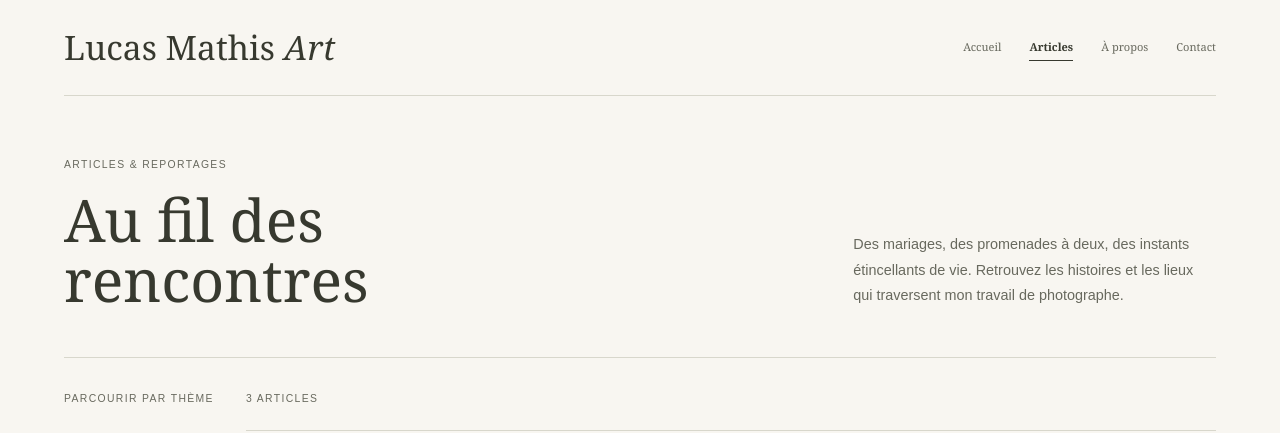
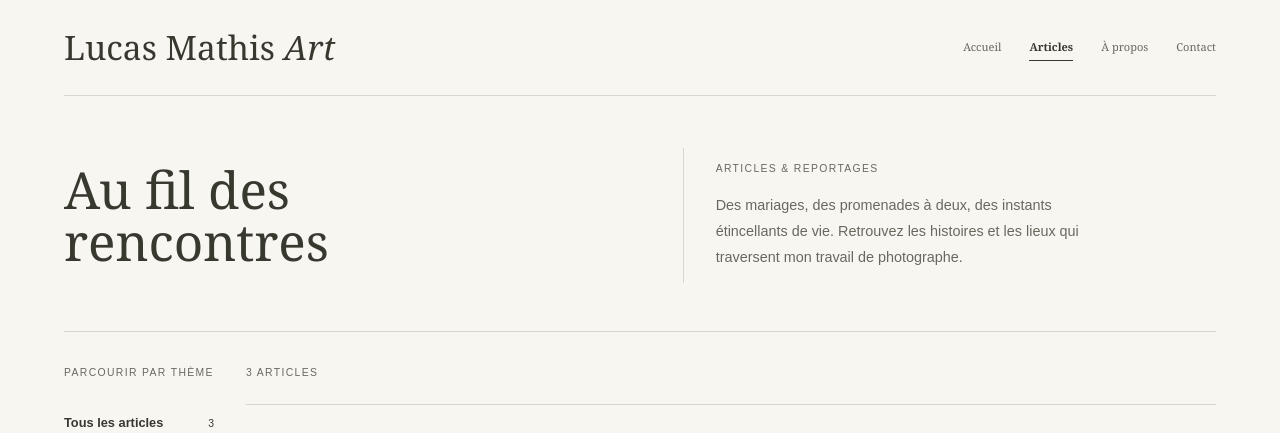
Before and after one commit to lucathis67/lucathis67.github.io, a Jekyll site: the page built from articles.html, in a window 1280 px wide and 1400 px high, cut to the strip 0-433 px from the top of the window. Built offline with Jekyll 4.4.1, drawn with Linux system fonts in a browser that asks for light colours; some web fonts are replaced.

Commit message:
evol ui page articles

```diff
--- a/_sass/_archive.scss
+++ b/_sass/_archive.scss
@@ -6,10 +6,10 @@
 }
 .archive-heading {
   display: grid;
-  grid-template-columns: minmax(0, 2fr) minmax(0, 1fr);
-  align-items: end;
+  grid-template-columns: minmax(0, 1.1fr) minmax(0, 1fr);
+  align-items: center;
   gap: 64px;
-  padding: 60px 0 48px;
+  padding: 52px 0 48px;
   border-bottom: var(--border-default);
 }
 .archive-heading .eyebrow {
@@ -18,15 +18,24 @@
 .archive-heading h1 {
   max-width: 16ch;
   margin: 0;
-  font-size: clamp(2.5rem, 4.6vw, 4rem);
+  font-size: clamp(2.5rem, 4vw, 3.5rem);
   line-height: 1.02;
   font-weight: 400;
   text-wrap: balance;
 }
 .archive-introduction {
+  max-width: 48ch;
   margin: 0;
   font-size: 0.9rem;
   line-height: 1.8;
+}
+.archive-heading-introduction {
+  align-self: stretch;
+  display: flex;
+  flex-direction: column;
+  justify-content: center;
+  padding: 12px 0 12px 40px;
+  border-left: var(--border-default);
 }
 .archive-layout {
   display: grid;
@@ -191,6 +200,12 @@ a.archive-image-link:active {
 }
 
 @include bp.tablet-only {
+  .archive-heading {
+    gap: 32px;
+  }
+  .archive-heading-introduction {
+    padding-left: 32px;
+  }
   .archive-layout {
     grid-template-columns: 150px minmax(0, 1fr);
     gap: 32px;
@@ -212,6 +227,11 @@ a.archive-image-link:active {
   .archive-introduction {
     max-width: 48ch;
     font-size: 0.85rem;
+  }
+  .archive-heading-introduction {
+    padding: 24px 0 0;
+    border-left: 0;
+    border-top: var(--border-default);
   }
   .archive-layout {
     display: block;
--- a/articles.html
+++ b/articles.html
@@ -9,11 +9,13 @@ page_script: /assets/js/archive.js
 {% assign categories = articles | map: 'category' | compact | uniq | sort %}
 <div class="article-archive" data-archive>
   <div class="archive-heading">
-    <div>
-      <p class="eyebrow">Articles &amp; reportages</p>
+    <div class="archive-title-block">
       <h1>Au fil des rencontres</h1>
     </div>
-    <p class="archive-introduction">Des mariages, des promenades à deux, des instants étincellants de vie. Retrouvez les histoires et les lieux qui traversent mon travail de photographe.</p>
+    <div class="archive-heading-introduction">
+      <p class="eyebrow">Articles &amp; reportages</p>
+      <p class="archive-introduction">Des mariages, des promenades à deux, des instants étincellants de vie. Retrouvez les histoires et les lieux qui traversent mon travail de photographe.</p>
+    </div>
   </div>
 
   <div class="archive-layout">
```
